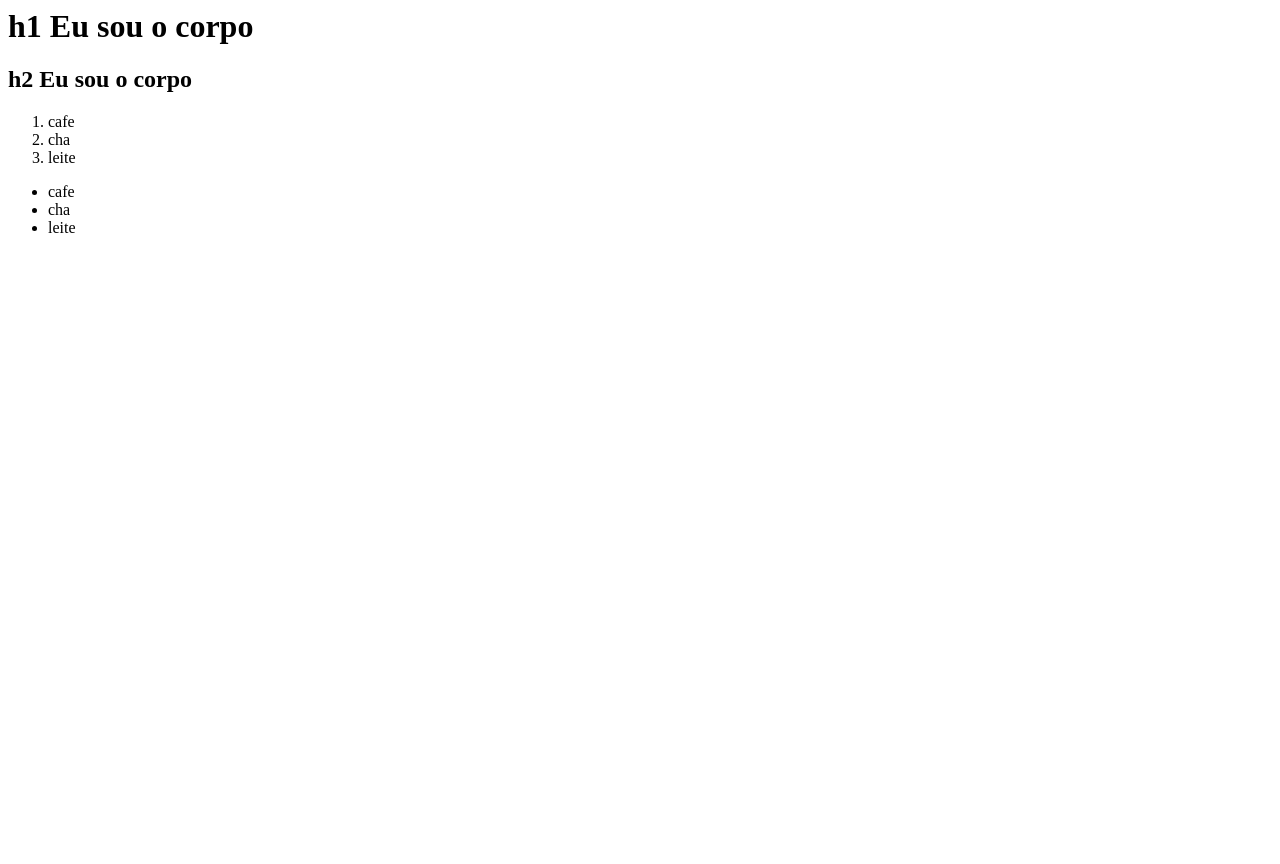
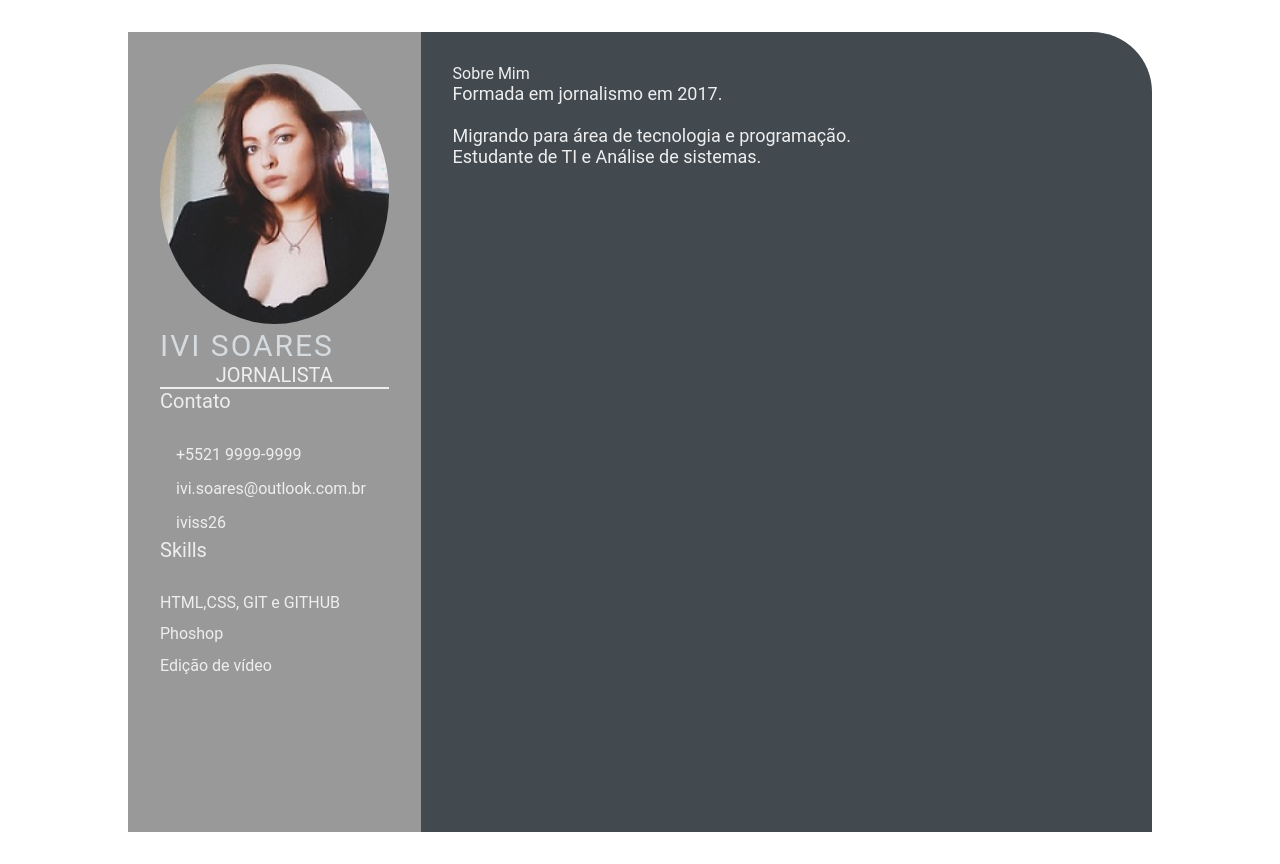
Before and after one commit to iviss26/devweekgit.github.io, a plain HTML site: page index.html in a window 1280 px wide. Before the commit the page ends 800 px from the top, so only its background shows below. Drawn offline with Linux system fonts and the light colour scheme.

Commit message:
feature: CV-info (#2)

```diff
--- /dev/null
+++ b/Style.css
@@ -0,0 +1,103 @@
+* {
+    margin: 0;
+    padding: 0;
+    box-sizing: border-box;
+    list-style: none;
+    font-family: 'Roboto', sans-serif;
+}
+
+.resume-contents {
+    min-height: 100vh;
+    width: 80%;
+    margin: 2rem auto;
+    display: grid;
+    grid-template-columns: repeat(7, 1fr);
+}
+
+.left-section {
+    grid-column: span 2;
+    height: 100%;
+    background-color: #999999;
+}
+
+.right-section {
+    grid-column: span 5;
+    height: 100%;
+    background-color: #424a50;
+    border-radius: 0px 60px 0px 0px;
+}
+
+.left-section-contents{
+    padding: 2rem 2rem;
+}
+
+.profile {
+    width: 100%;
+    border-bottom: 2px solid #eeeeee;
+}
+
+.profile .profile-image {
+    width: 100%;
+    border-radius: 100%;
+}
+
+.name {
+    color: #D6DBDF;
+    font-size: 30px;
+    letter-spacing: 2px;
+    text-transform: uppercase;
+}
+
+.profession {
+    color: #eeeeee;
+    font-size: 20px;
+    text-transform: uppercase;
+    text-align: center;
+}
+
+/* .contact-info { border-bottom: 2px solid #1B2631; } */
+.left-title {
+    color: #eeeeee;
+    font-size: 20px;
+}
+
+.contact-info ul {
+    padding-top: 1.5rem;
+}
+
+.contact-info ul li,
+.references ul li {
+    padding: .4rem 0;
+    color: #eeeeee;
+}
+
+.contact-info ul li i,
+.references ul li i {
+    padding-right: 1rem;
+    font-size: 18px;
+    color: #eeeeee;
+}
+
+.skills ul {
+    padding-top: 1.5rem;
+}
+.skills ul li p {
+    padding: .4rem 0;
+    color: #eeeeee;
+}
+
+.right-section-contents {
+    padding: 2rem 2rem;
+}
+
+.right-title {
+    color: #eeeeee;
+}
+
+.gap {
+    padding-bottom: 2rem;
+}
+.about-me-contents {
+    font-size: 18px;
+    color: #eeeeee;
+}
--- a/index.html
+++ b/index.html
@@ -1,21 +1,60 @@
-<html>
-    <head>
-        <title>
-            Olá, eu sou a cabeça
-        </title>
-    </head>
-    <body>
-        <h1>h1 Eu sou o corpo</h1>
-        <h2>h2 Eu sou o corpo</h2>
-    </body>
-    <ol>
-        <li>cafe</li>
-        <li>cha</li>
-        <li>leite</li>
-    </ol>
-    <ul>
-        <li>cafe</li>
-        <li>cha</li>
-        <li>leite</li>
-    </ul>
+<!DOCTYPE html>
+<html lang="en">
+<head>
+    <!-- configurações de compatibilidade de navegadores -->
+    <meta charset="UTF-8">
+    <meta http-equiv="X-UA-Compatible" content="IE=edge">
+    <meta name="viewport" content="width=device-width, initial-scale=1.0">
+    <!-- configurações de compatibilidade de navegadores -->
+
+    <title>Daniel Santos CV</title>
+
+    <!-- Custom CSS -->
+    <link rel="stylesheet" href="style.css">
+</head>
+<body>
+    <main class="resume-contents">
+        <section class="left-section">
+            <div class="left-section-contents">
+                <div class="profile">
+                    <img class="profile-image" src="img/profile-image.jpg" alt="Profile image">
+                    <p class="name">Ivi Soares</p>
+                    <p class="profession">Jornalista</p>
+                </div>
+                <div class="contact-info">
+                    <p class="left-title">Contato</p>
+                    <ul>
+                        <li><i class="fa fa-phone"></i>+5521 9999-9999
+                        </li>
+                        <li><i class="fa fa-envelope"></i>ivi.soares@outlook.com.br
+                        </li>
+                        <li><i class="fa fa-github"></i>iviss26
+                        </li>
+                    </ul>
+                </div>
+                <div class="skills">
+                    <p class="left-title">Skills</p>
+                    <ul>
+                        <li><p>HTML,CSS, GIT e GITHUB</p></li>
+                        <li><p>Phoshop</p></li>
+                        <li><p>Edição de vídeo</p></li>
+                    </ul>
+                </div>
+            </div>
+        </section>
+
+        <section class="right-section">
+            <div class="right-section-contents">
+                <section class="about gap">
+                    <div class="right-title">Sobre Mim</div>
+                    <p class="about-me-contents">
+                        Formada em jornalismo em 2017.<br>
+                        <br> Migrando para área de tecnologia e programação.
+                        <br> Estudante de TI e Análise de sistemas.
+                    </p>
+                </section>
+            </div>
+        </section>
+    </main>
+</body>
 </html>
```
Also changed, not shown: img/profile-image.jpg (added).
